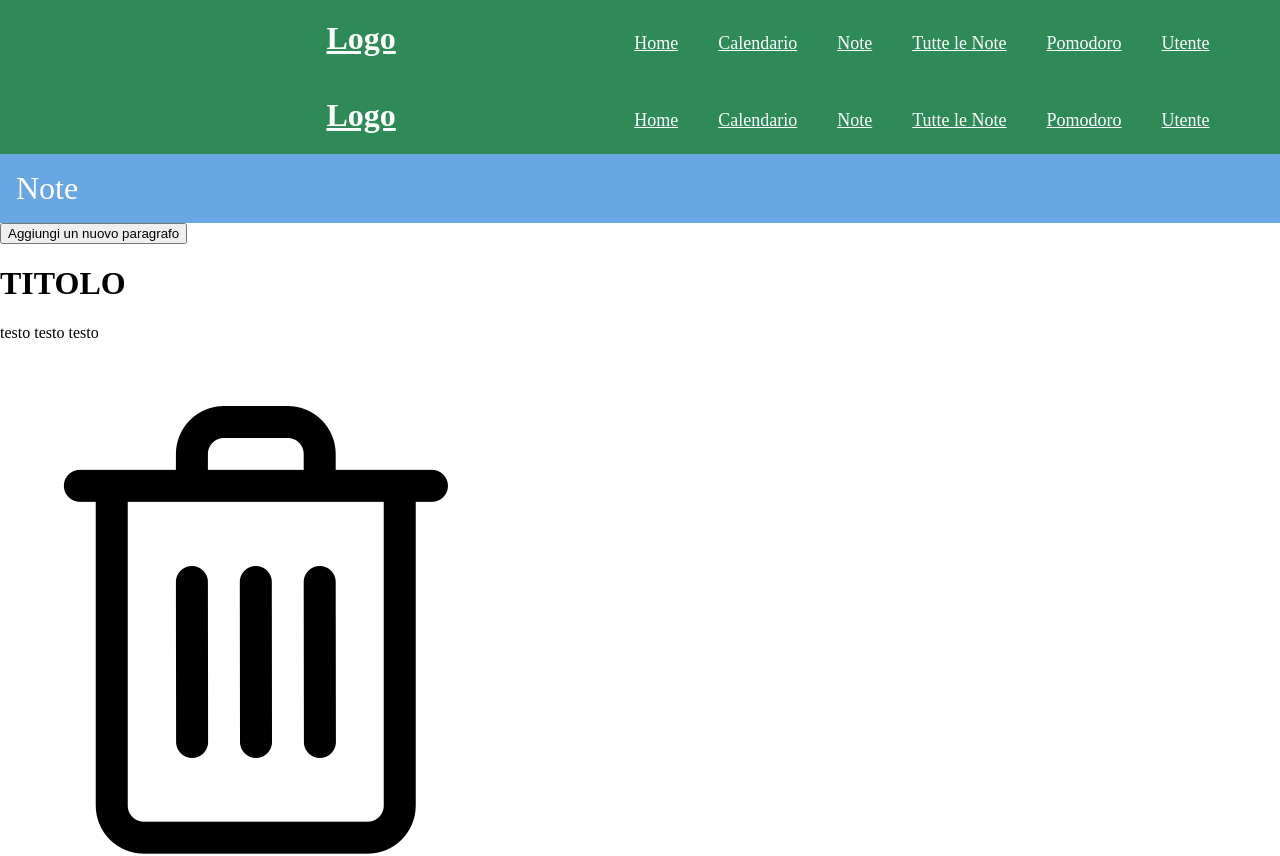
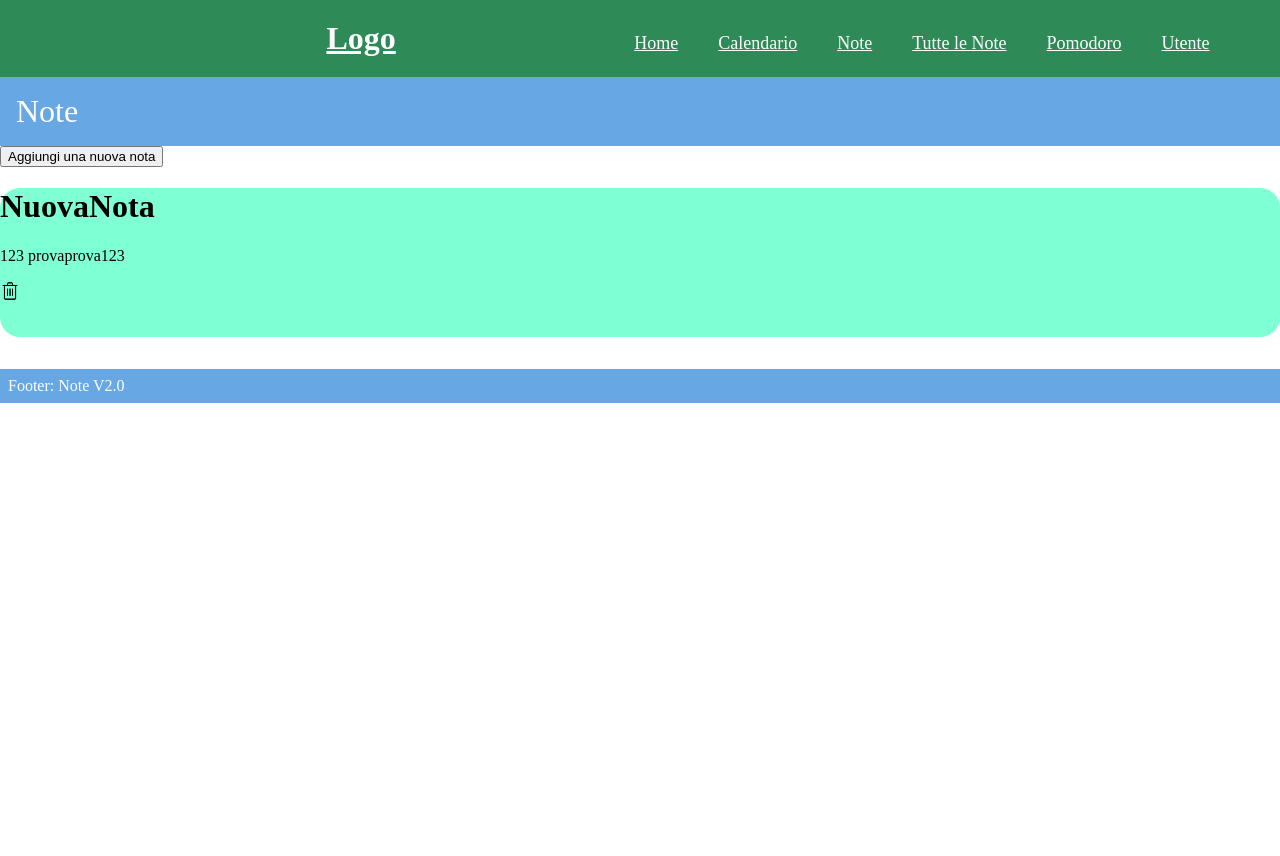
Before and after one commit to DrHouse-Cs-Edition/KekWeb, a React (Create React App) app in the folder app/client/: page /note_navigation in a window 1280 px wide. Shown: the top 856 px of the page. After the commit the page ends 800 px from the top, so only its background shows below. Built offline with nearby package versions, Linux system fonts and the light colour scheme.

Commit message:
sistemato errore doppia navbar

```diff
--- a/app/client/src/App.jsx
+++ b/app/client/src/App.jsx
@@ -4,7 +4,7 @@ import Navbar from "./components/Navbar";
 import Home from "./pages/Home.jsx";
 import Calendario from "./components/calendario/Calendario.jsx";
 import Note from "./pages/Note.jsx";
-import Note_navigation from "./pages/Note_navigation.js";
+import Note_navigation from "./pages/Note_navigation.jsx";
 import Pomodoro from "./pages/Pomodoro.jsx";
 import Utente from "./pages/Utente.jsx";
 
@@ -14,7 +14,7 @@ function App() {
       <Navbar />
       <div className="content">
         <Routes>
-          <Route path="/" element={<Home />} />
+          <Route path="/home" element={<Home />} />
           <Route path="/calendario" element={<Calendario />} />
           <Route path="/note" element={<Note />} />
           <Route path="/note_navigation" element={<Note_navigation />} />
--- /dev/null
+++ b/app/client/src/components/Note/Prewiew.css
@@ -0,0 +1,8 @@
+img{
+    width: 20px;
+    height: 20px;
+}
+.prediv{
+    background-color: aquamarine;
+    border-radius: 20px; /* Stonda tutti e 4 i bordi */
+}
--- a/app/client/src/components/Note/Prewiew.js
+++ b/app/client/src/components/Note/Prewiew.jsx
@@ -1,9 +1,9 @@
 import React, { useState, useEffect } from 'react';
 import Trash from './Trash.png'
 import { marked } from 'marked'; // Correct import
-//import './Prewiew.css'
+import './Prewiew.css'
 
-function Prewiew({title, text}) {
+function Prewiew({id, title, text}) {
 /*
   const [noteText, setNoteText] = useState('');
 
@@ -15,9 +15,11 @@ function Prewiew({title, text}) {
   return (
     <>
 
-        <h1>TITOLO</h1>
-        <div>testo testo testo</div>
+      <div className='prediv'>
+        <h1>{title}</h1>
+        <p>{id} {text}</p>
         <img src={Trash}></img>
+      </div>
     </>
   );
 }
--- a/app/client/src/components/calendario/Calendario.jsx
+++ b/app/client/src/components/calendario/Calendario.jsx
@@ -5,7 +5,7 @@ import Evento from './Evento.jsx';
 
 const daysOfWeek = ['Sun', 'Mon', 'Tue', 'Wed', 'Thu', 'Fri', 'Sat'];
 
-const MyCalendar = () => {
+const Calendario = () => {
     const [currentDate, setCurrentDate] = useState(dayjs());
     const [selectedDate, setSelectedDate] = useState(null);
     const [events, setEvents] = useState([]);
@@ -91,4 +91,4 @@ const MyCalendar = () => {
     );
 };
 
-export default MyCalendar;
+export default Calendario;
--- a/app/client/src/pages/Home.jsx
+++ b/app/client/src/pages/Home.jsx
@@ -2,7 +2,6 @@ import Navbar from '../components/Navbar.jsx'
 function Home(){
     return(
         <>
-            <Navbar/>
             <h1>home</h1>
         </>
 
--- a/app/client/src/pages/Note_navigation.js
+++ /dev/null
@@ -1,60 +0,0 @@
-import React, { useState, useEffect } from 'react';
-import Navbar from '../components/Navbar';
-import { marked } from 'marked'; // Correct import
-import '../components/Note/Prewiew.js';
-import Prewiew from '../components/Note/Prewiew.js';
-//import './Note_navigation.css'
-
-function Note() {
-  // Inizializziamo lo stato con un array vuoto
-  const [paragraphs, setParagraphs] = useState([]);
-  const [notes, setNotes] = useState([{},{}]);
-
-
-  // Funzione per aggiungere un nuovo paragrafo
-  const handleClick = () => {
-    // Aggiorniamo lo stato aggiungendo un nuovo paragrafo all'array
-    setParagraphs([...paragraphs, `Paragrafo ${paragraphs.length + 1}`]); // ...paragraphs adds elem as single elems
-  };
-  const insertNotes = (string) => {
-
-  }
-  /*
-  const handleLoad = () => {
-    if (getName()) {
-      fetch(`http://localhost:5000/api/notes/load?noteName=${noteName}`, {
-        headers: {
-          'Content-Type': 'text/plain; charset=UTF-8',
-        },
-      })
-      .then(response => response.json())
-      .then(json => {
-        if (json.success) {
-          setNotes(json.text);
-          alert("Note loaded");
-        } else {
-          alert("Failed to load note");
-        }
-      })
-      .catch(err => console.error('Failed to load note:', err));
-    }
-  };
-  */
-  return (
-    <>
-      <Navbar></Navbar>
-      <header>Note</header>
-      <button onClick={handleClick}>
-        Aggiungi un nuovo paragrafo
-      </button>
-
-      <div>
-        {paragraphs.map((paragraph, index) => <p key={index}>{paragraph}</p> )}
-        {notes.map( (note)=> <Prewiew id={note.id} title={note.title} text={note.text}></Prewiew> )}
-      </div>
-      <footer>Footer: Note V2.0</footer>
-    </>
-  );
-}
-
-export default Note;
--- /dev/null
+++ b/app/client/src/pages/Note_navigation.jsx
@@ -0,0 +1,32 @@
+import React, { useState, useEffect } from 'react';
+import Navbar from '../components/Navbar.jsx';
+import { marked } from 'marked'; // Correct import
+import Prewiew from '../components/Note/Prewiew.jsx';
+//import './Note_navigation.css'
+
+function Note() {
+  // Inizializziamo lo stato con un array di prova
+  const [notes, setNotes] = useState([{id: "123", title: "NuovaNota", text: "provaprova123"}]);
+
+
+  // Funzione per aggiungere un nuovo paragrafo
+  const insertNotes = (string) => {
+    setNotes([...notes,{id: "123", title: "NuovaNota", text: "provaprova123"}]);
+  }
+
+  return (
+    <>
+      <header>Note</header>
+      <button onClick={insertNotes}>
+        Aggiungi una nuova nota
+      </button>
+
+      <div>
+        {notes.map( (note)=> <Prewiew id={note.id} title={note.title} text={note.text}></Prewiew> )}
+      </div>
+      <footer>Footer: Note V2.0</footer>
+    </>
+  );
+}
+
+export default Note;
```
